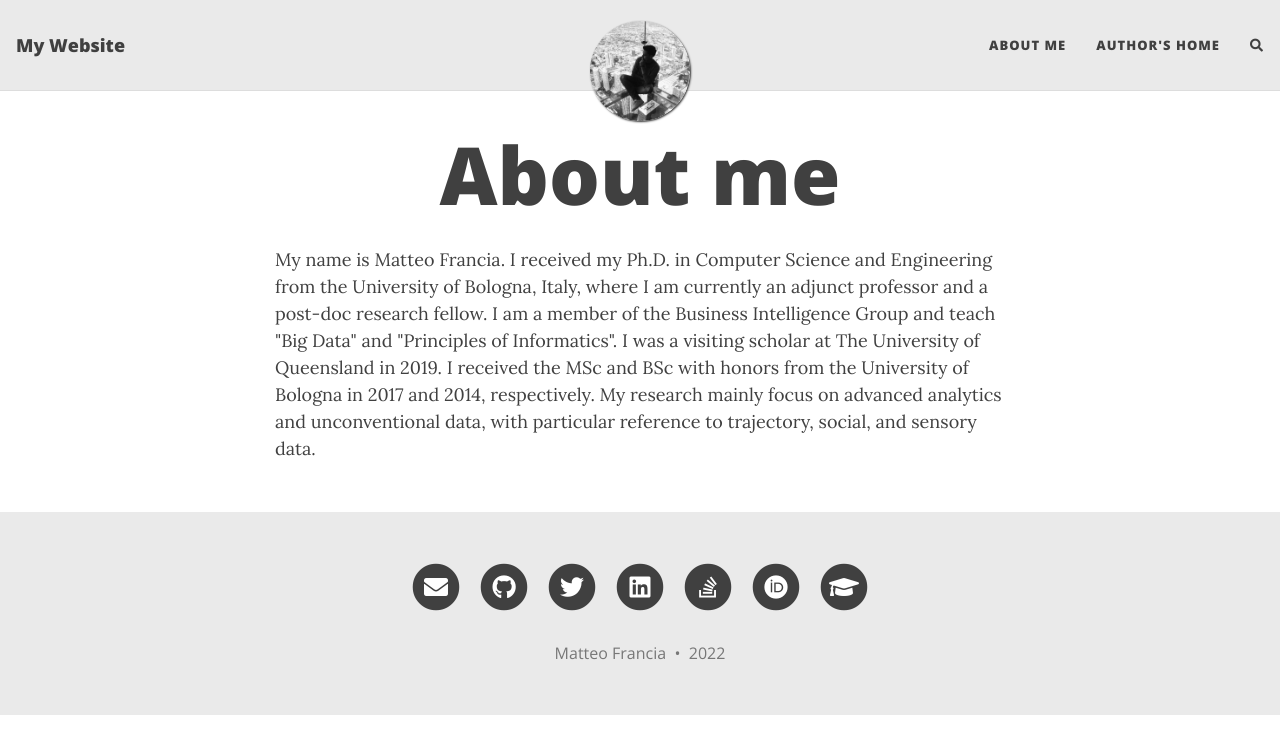
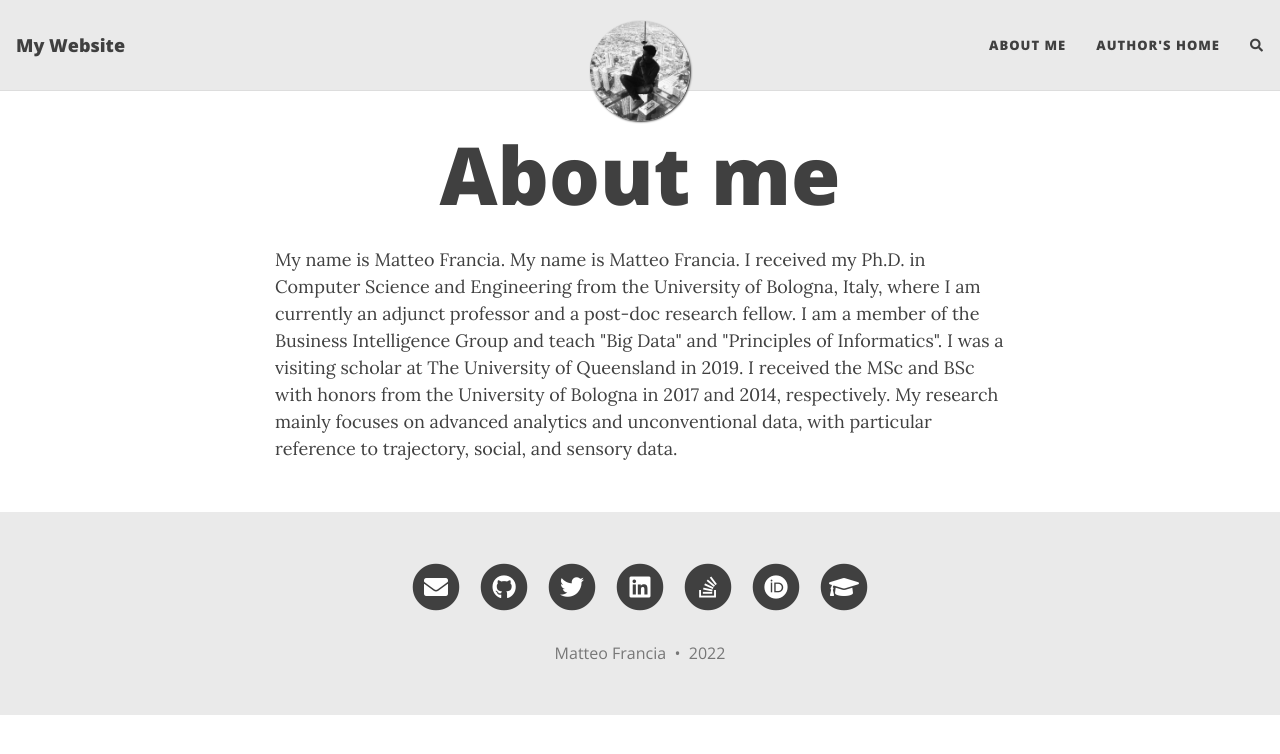
Before and after one commit to w4bo/w4bo.github.io, a Jekyll site: the page built from index.html, in a window 1280 px wide. Shown: the top 754 px of the page. Built offline with Jekyll 4.4.1, drawn with Linux system fonts in a browser that asks for light colours; nearby versions of some CDN libraries; the list of posts is cut into pages by our own code; comment, search, counter and statistics services are not loaded.

Commit message:
working on CI

```diff
--- a/index.html
+++ b/index.html
@@ -7,8 +7,4 @@
 My name is Matteo Francia.
 
 
-I received my Ph.D. in Computer Science and Engineering from the University of Bologna, Italy, where I am currently an adjunct professor and a post-doc research fellow.
-I am a member of the Business Intelligence Group and teach "Big Data" and "Principles of Informatics".
-I was a visiting scholar at The University of Queensland in 2019.
-I received the MSc and BSc with honors from the University of Bologna in 2017 and 2014, respectively.
-My research mainly focus on advanced analytics and unconventional data, with particular reference to trajectory, social, and sensory data.
+My name is Matteo Francia. I received my Ph.D. in Computer Science and Engineering from the University of Bologna, Italy, where I am currently an adjunct professor and a post-doc research fellow. I am a member of the Business Intelligence Group and teach "Big Data" and "Principles of Informatics". I was a visiting scholar at The University of Queensland in 2019. I received the MSc and BSc with honors from the University of Bologna in 2017 and 2014, respectively. My research mainly focuses on advanced analytics and unconventional data, with particular reference to trajectory, social, and sensory data.
```
